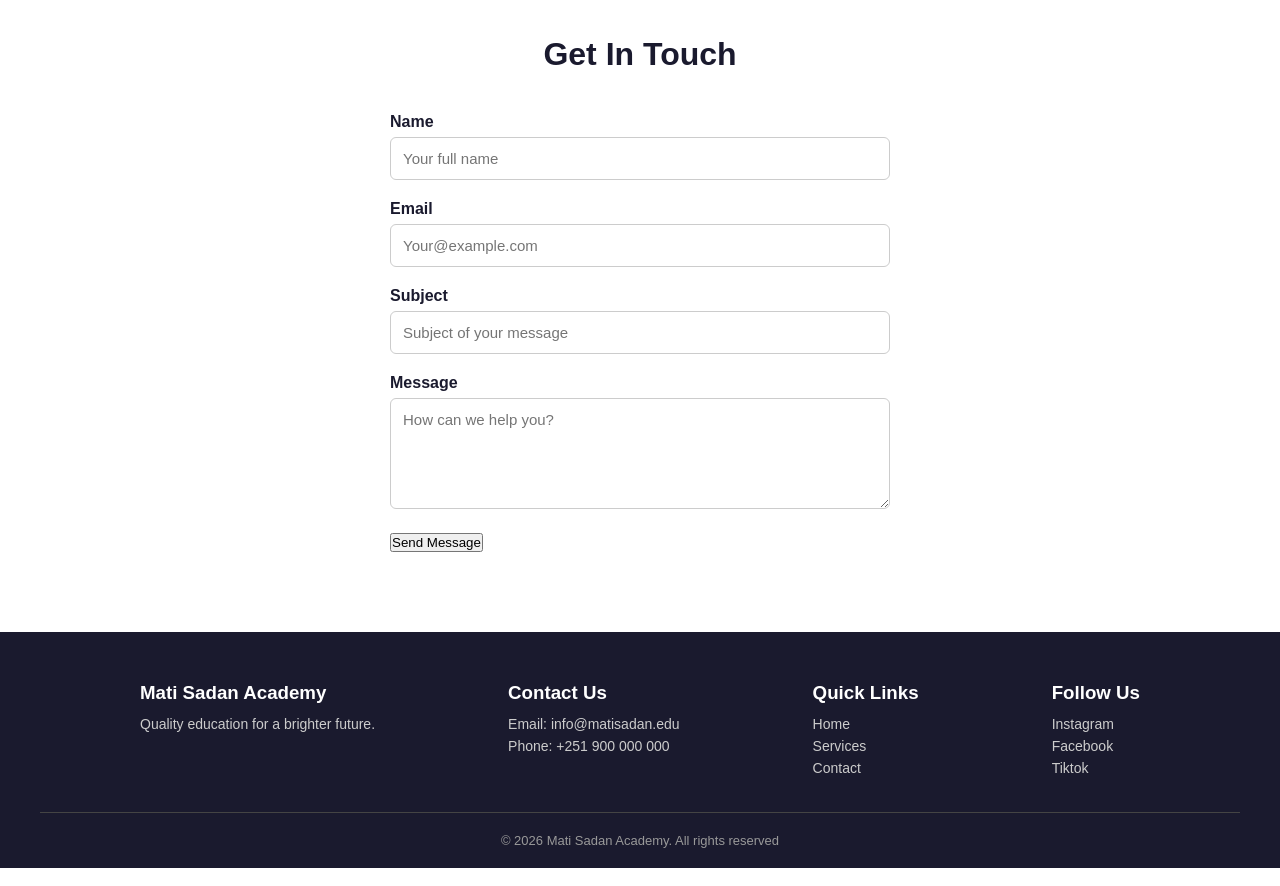
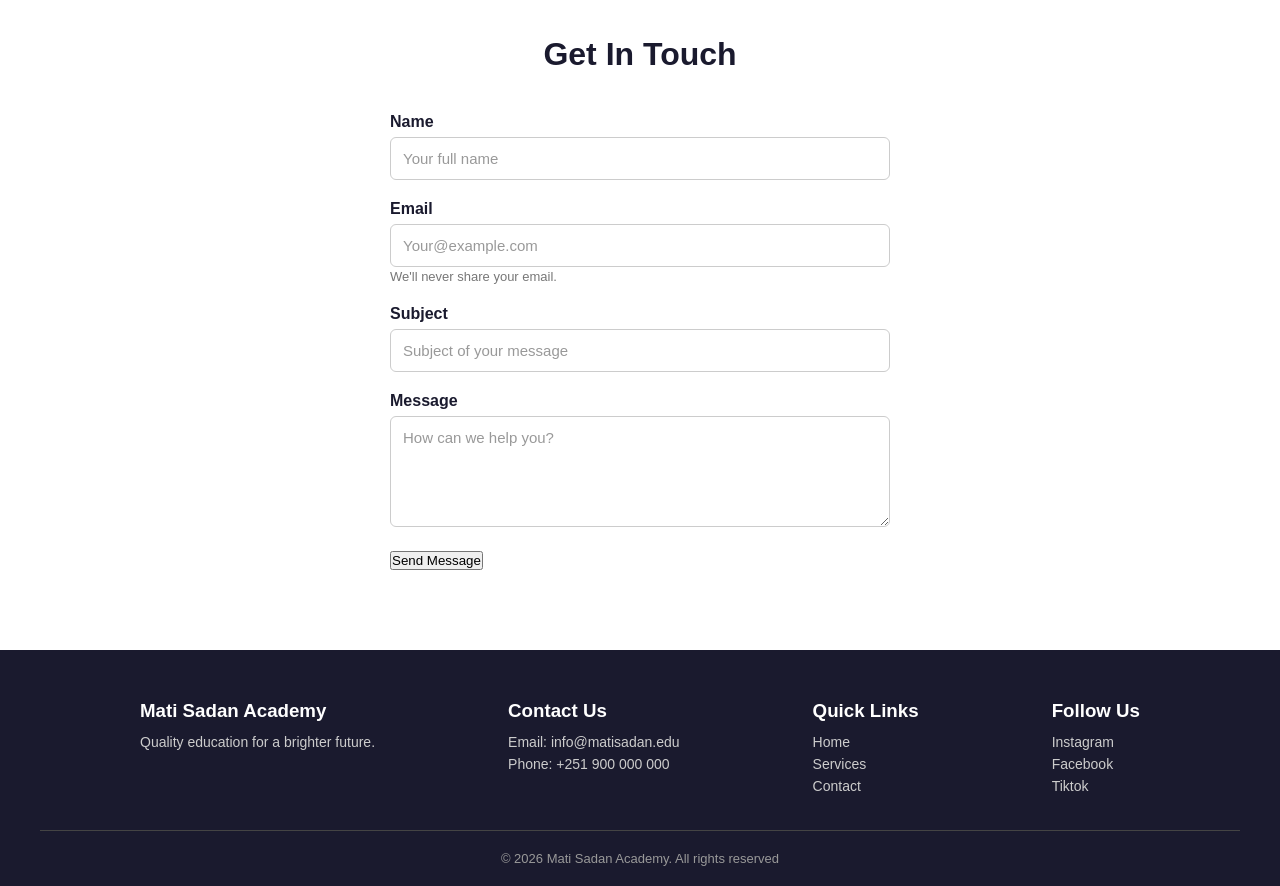
Before and after one commit to roba365/landing-page, a plain HTML site: page index.html in a window 1280 px wide. Shown: the part 2100-2986 px from the top of the page. Drawn offline with Linux system fonts and the light colour scheme.

Commit message:
Add form validation styling: valid/invalid states, focus effects, required attribute fix

```diff
--- a/index.html
+++ b/index.html
@@ -86,6 +86,7 @@
             <div class="form-group">
                 <label for="email">Email</label>
                 <input type="email" id="email" name="email" placeholder="Your@example.com" required>
+                <small class="form-hint">We'll never share your email.</small>
             </div>
             <div class="form-group">
                 <label for="subject">Subject</label>
@@ -93,7 +94,7 @@
             </div>
             <div class="form-group">
                 <label for="message">Message</label>
-                <textarea id="message" name="message" rows="5" placeholder="How can we help you?"></textarea>
+                <textarea id="message" name="message" rows="5" placeholder="How can we help you?" required></textarea>
             </div>
             <button type="submit">Send Message</button>
         </form>
--- a/style.css
+++ b/style.css
@@ -172,6 +172,7 @@ body {
     border-radius: 6px;
     font-family: inherit;
     font-size: 15px;
+    transition: border-color 0.2s;
 }
 
 .form-group input:focus,
@@ -179,6 +180,24 @@ body {
     outline: none;
     border-color: #1a1a2e;
 }
+
+.form-group input:required:invalid:not(:placeholder-shown),
+.form-group textarea:required:invalid:not(:placeholder-shown)
+ {
+    border-color: #d9534f;
+}
+
+.form-group input:required:valid,
+.form-group textarea:required:valid {
+    border-color: #5cb85c;
+}
+
+.form-group input::placeholder,
+.form-group textarea::placeholder {
+    color: #999;
+}
+
+.form-hint { color: #777; font-size: 13px; }
 
 .site-footer {
     background-color: #1a1a2e;
```
